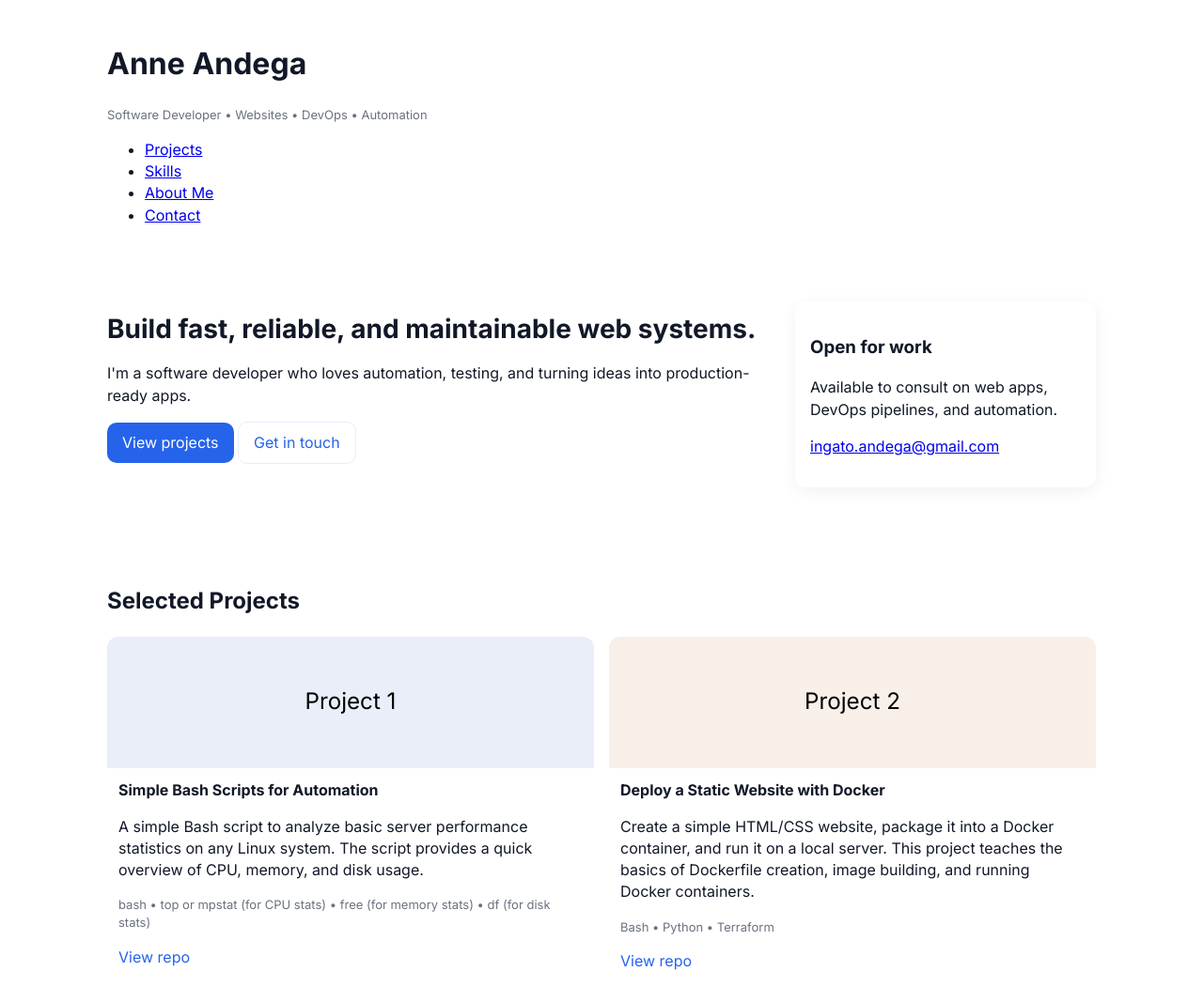
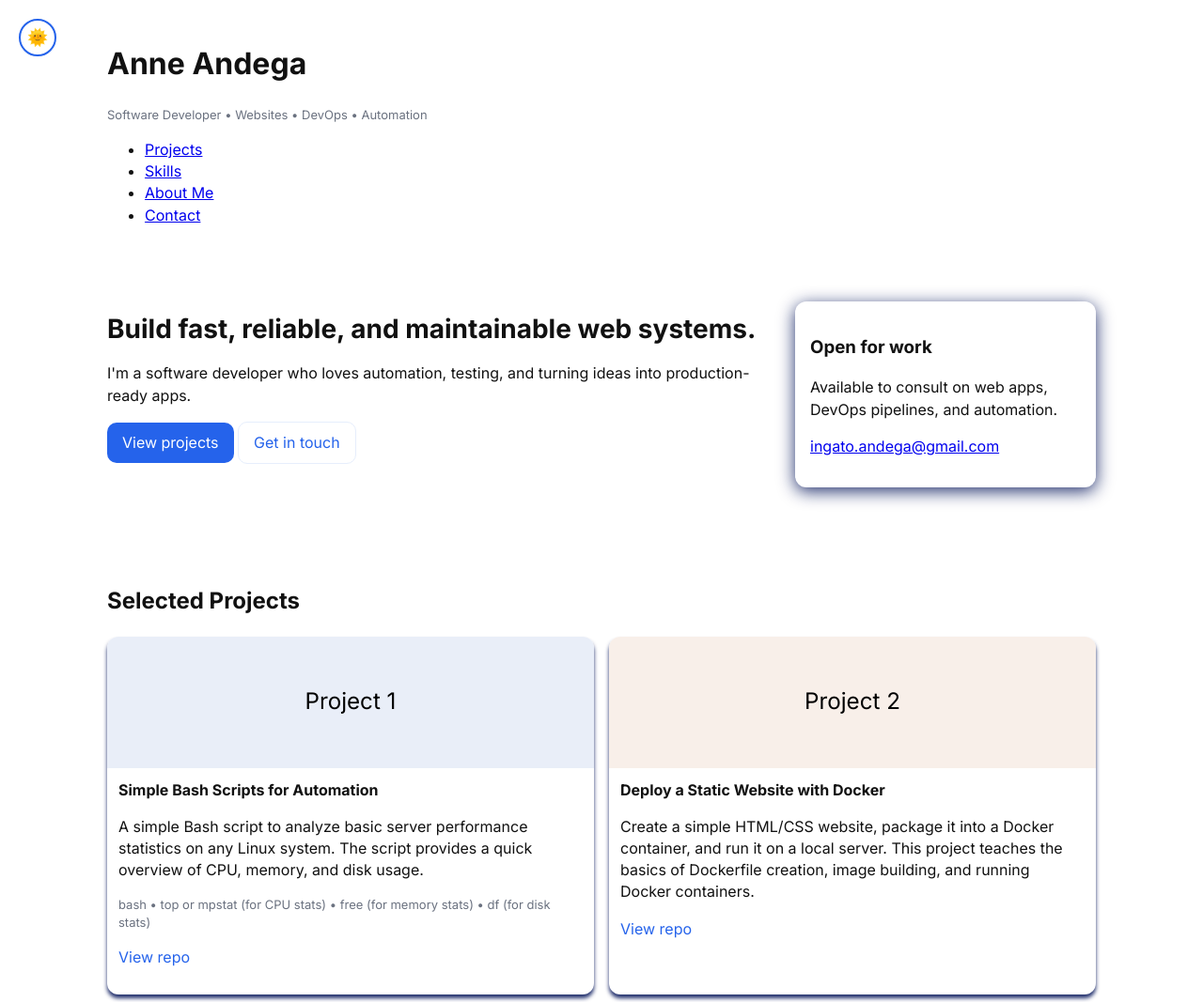
Before and after one commit to msandega/portfolio, a plain HTML site: page index.html in a window 1280 px wide. Shown: the top 1067 px of the page at 94% size. Drawn offline with Linux system fonts and the light colour scheme.

Commit message:
added a light theme

```diff
--- a/index.html
+++ b/index.html
@@ -12,7 +12,11 @@
 </head>
 
 <body>
-    <header>
+    <header><!-- Theme Toggle Button -->
+        <button id="theme-toggle" aria-label="Toggle light/dark mode">
+            <span class="icon">🌞</span>
+        </button>
+
         <div class="container">
             <h1>Anne Andega</h1>
             <p class="tag">Software Developer • Websites • DevOps • Automation</p>
@@ -80,8 +84,8 @@
                         <p>Create a simple HTML/CSS website, package it into a Docker container, and run it on a local
                             server. This project teaches the basics of Dockerfile creation, image building, and running
                             Docker containers.</p>
-                        <p class="tags">Bash • Python • Terraform</p>
-                        <p><a href="#" class="link">View repo</a></p>
+                        <!-- <p class="tags">Bash • Python • Terraform</p> -->
+                        <p><a href="https://github.com/msandega/portfolio" class="link">View repo</a></p>
                     </div>
                 </article>
             </div>
@@ -120,6 +124,22 @@
     <script>
         document.getElementById('year').textContent = new Date().getFullYear();
     </script>
+    <script>
+        const toggleBtn = document.getElementById('theme-toggle');
+        const currentTheme = localStorage.getItem('theme') || 'light';
+
+        document.documentElement.setAttribute('data-theme', currentTheme);
+        toggleBtn.querySelector('.icon').textContent = currentTheme === 'dark' ? '🌙' : '🌞';
+
+        toggleBtn.addEventListener('click', () => {
+            let theme = document.documentElement.getAttribute('data-theme');
+            let newTheme = theme === 'light' ? 'dark' : 'light';
+            document.documentElement.setAttribute('data-theme', newTheme);
+            localStorage.setItem('theme', newTheme);
+            toggleBtn.querySelector('.icon').textContent = newTheme === 'dark' ? '🌙' : '🌞';
+        });
+    </script>
+
 </body>
 
 </html>
--- a/style.css
+++ b/style.css
@@ -1,5 +1,6 @@
 :root {
     --bg: #ffffff;
+    --text: #111111;
     --muted: #6b7280;
     --accent: #2563eb;
     --radius: 12px;
@@ -8,11 +9,20 @@
     color: #111827;
 }
 
+[data-theme="dark"] {
+    --bg: #111111;
+    --text: #f5f5f5;
+    --accent: #ffcc00;
+}
+
 * {
     box-sizing: border-box
 }
 
 body {
+    background: var(--bg);
+    color: var(--text);
+    transition: background 0.3s, color 0.3s;
     margin: 0;
     background: var(--bg);
     line-height: 1.45
@@ -95,8 +105,8 @@ body {
 .card {
     padding: 16px;
     border-radius: var(--radius);
-    box-shadow: 0 4px 18px rgba(2, 6, 23, 0.06);
-    background: #fff
+    box-shadow: 0 4px 18px rgba(4, 20, 90, 0.877);
+    background: var(--bg);
 }
 
 .projects h2,
@@ -116,9 +126,10 @@ body {
 .project {
     display: flex;
     flex-direction: column;
-    background: #fff;
+    background: var(--bg);
     border-radius: 12px;
-    overflow: hidden
+    overflow: hidden;
+    box-shadow: 0 4px 4px rgba(4, 20, 90, 0.877);
 }
 
 .thumb svg {
@@ -178,3 +189,25 @@ body {
         display: none
     }
 }
+
+#theme-toggle {
+    position: absolute;
+    top: 20px;
+    left: 20px;
+    background: var(--bg, #fff);
+    border: 2px solid var(--accent, #333);
+    border-radius: 50%;
+    width: 40px;
+    height: 40px;
+    font-size: 18px;
+    cursor: pointer;
+    display: flex;
+    align-items: center;
+    justify-content: center;
+    transition: background 0.3s, color 0.3s;
+}
+
+#theme-toggle:hover {
+    background: var(--accent, #333);
+    color: #fff;
+}
```
